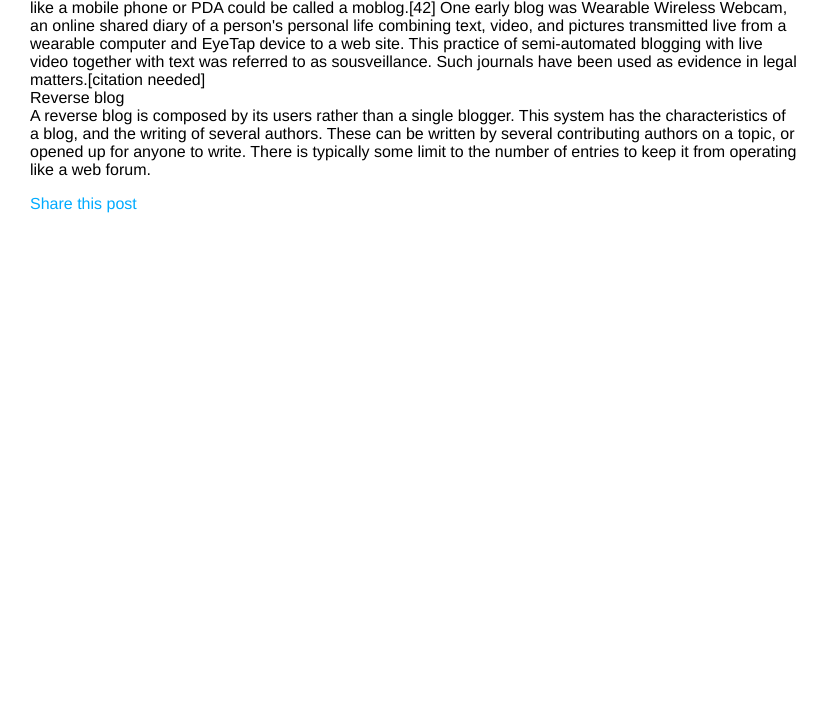
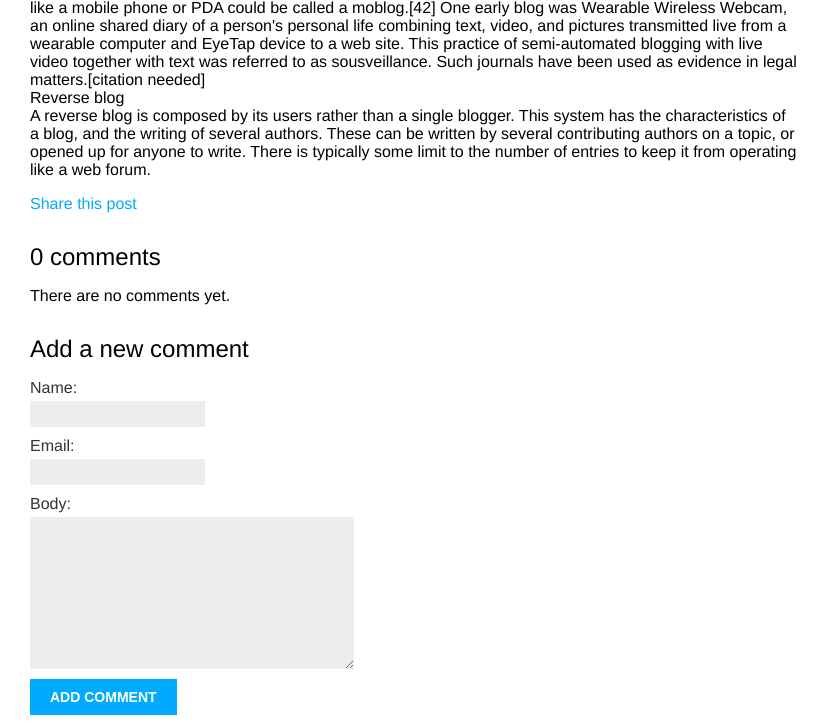
Before and after one commit to pramodparab/Blog-website, a Django app: a page that uses blog/templates/blog/post/detail.html in a window 1280 px wide. Shown: the part 3545-4270 px from the top of the page, without its empty margins (0-829 px from the left). Before the commit the page ends 3758 px from the top, so only its background shows below. Run offline with Django 3.2, Linux system fonts and the light colour scheme; data comes from the database, SQL or seed files in the repository; both versions use the stored data as it was after the commit.

Commit message:
add comment form

```diff
--- a/blog/form.py
+++ b/blog/form.py
@@ -1,9 +1,17 @@
 from django import forms
+from .models import Comment
 
-
+#email send form
 class EmailPostForm(forms.Form):
         name = forms.CharField(max_length  = 25)
         email = forms.EmailField()
         to = forms.EmailField()
         comment = forms.CharField(required = False ,
                                   widget = forms.Textarea)
+
+#comment form
+
+class CommentForm(forms.ModelForm):
+    class Meta:
+        model = Comment
+        fields = ('name', 'email','body')
--- a/blog/models.py
+++ b/blog/models.py
@@ -45,3 +45,20 @@ class Post(models.Model):
                                 self.publish.month,
                                 self.publish.day,
                                 self.slug ])
+
+#comment section
+
+class Comment(models.Model):
+    post = models.ForeignKey(Post, on_delete = models.CASCADE , related_name = 'comments')
+    name = models.CharField(max_length = 80)
+    email = models.EmailField()
+    body = models.TextField()
+    created = models.DateTimeField(auto_now_add = True)
+    updated = models.DateTimeField(auto_now = True)
+    active = models.BooleanField(default=True)
+
+    class Meta:
+        ordering = ('created',)
+
+    def __str__(self):
+        return 'Comment by {} on {}'.format(self.name , self.post)
--- a/blog/templates/blog/post/detail.html
+++ b/blog/templates/blog/post/detail.html
@@ -11,5 +11,30 @@ Published {{ post.publish }} by {{ post.author }}
 Share this post
 </a>
 </p>
-
+{% with comments.count as total_comments %}
+  <h2>
+      {{ total_comments }} comment{{ total_comments|pluralize }}
+    </h2>
+{% endwith %}
+{% for comment in comments %}
+<div class="comment">
+  <p class="info">
+      Comment {{ forloop.counter }} by {{ comment.name }}
+      {{ comment.created }}
+  </p>
+  {{ comment.body|linebreaks }}
+</div>
+  {% empty %}
+    <p>There are no comments yet.</p>
+{% endfor %}
+{% if new_comment %}
+  <h2>Your comment has been added.</h2>
+{% else %}
+  <h2>Add a new comment</h2>
+  <form action="." method="post">
+    {{ comment_form.as_p }}
+    {% csrf_token %}
+    <p><input type="submit" value="Add comment"></p>
+  </form>
+{% endif %}
 {% endblock %}
--- a/blog/views.py
+++ b/blog/views.py
@@ -1,9 +1,9 @@
 from django.shortcuts import render , get_object_or_404
-from .models import Post
+from .models import Post , Comment
 from django.core.paginator import Paginator, EmptyPage,\
 PageNotAnInteger
 from django.views.generic import ListView
-from .form import EmailPostForm
+from .form import EmailPostForm , CommentForm
 from django.core.mail import send_mail
 
 
@@ -29,7 +29,25 @@ def post_detail(request, year, month, day, post):
                                 publish__year=year,
                                 publish__month=month,
                                 publish__day=day)
-        return render(request,'blog/post/detail.html', {'post': post})
+
+
+        comments = post.comments.filter(active=True)
+        new_comment = None
+
+        if request.method =='POST':
+            comment_form = CommentForm(data= request.POST)
+            if comment_form.is_valid():
+                new_comment = comment_form.save(commit=False)
+                new_comment.post = post
+                new_comment.save()
+
+        else:
+            comment_form = CommentForm()
+        return render(request,'blog/post/detail.html', {'post': post,
+                                                        'comments':comments,
+                                                        'new_comment':new_comment,
+                                                        'comment_form':comment_form})
+
 
 class PostListView (ListView):
     queryset = Post.published.all()
@@ -64,3 +82,6 @@ def post_share(request, post_id):
                                                     'form': form,
                                                     'sent': sent
                                                          })
+
+
+#commect model from views
```
Also changed, not shown: blog/admin.py (+7 -1 lines), blog/migrations/0002_comment.py (added), db.sqlite3.
